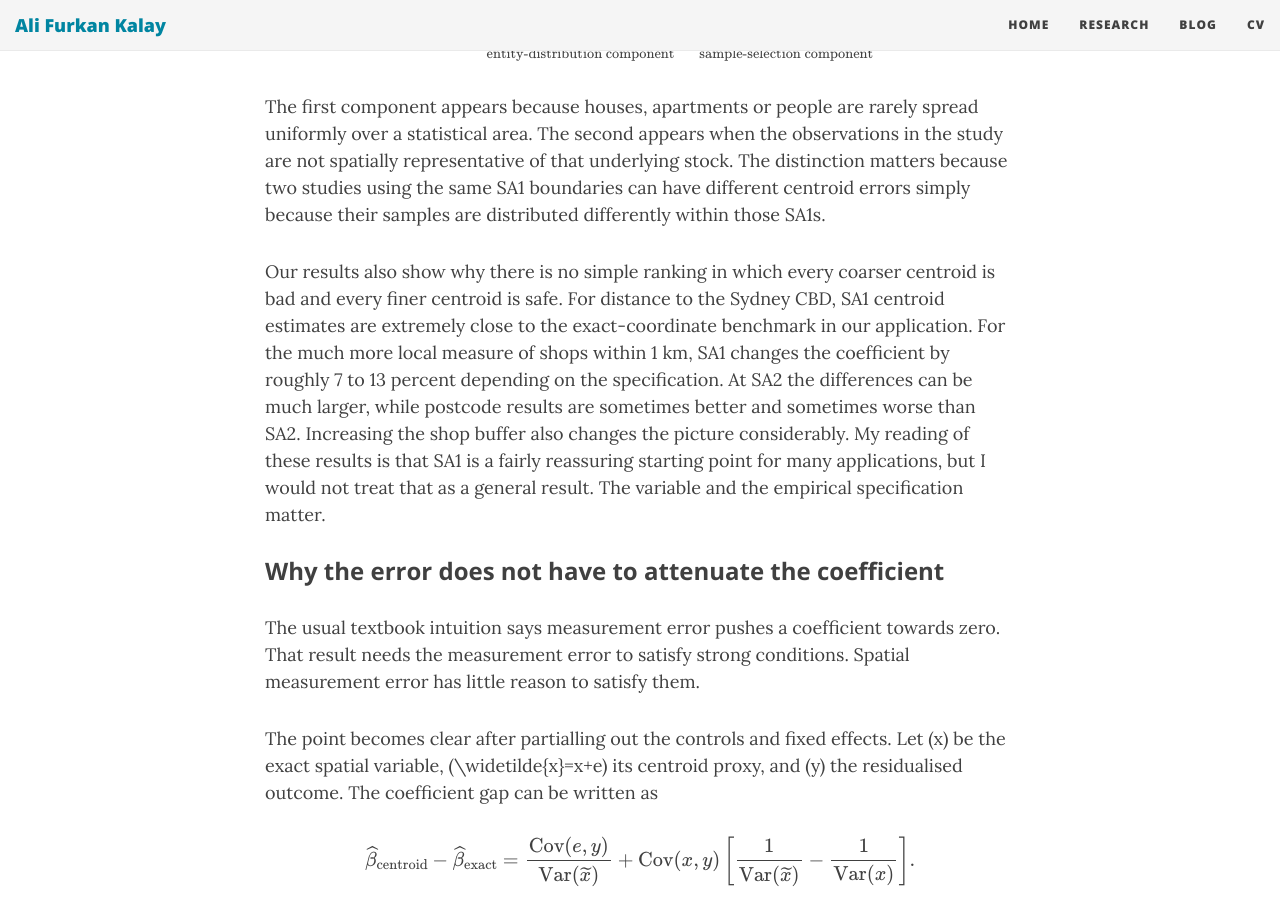
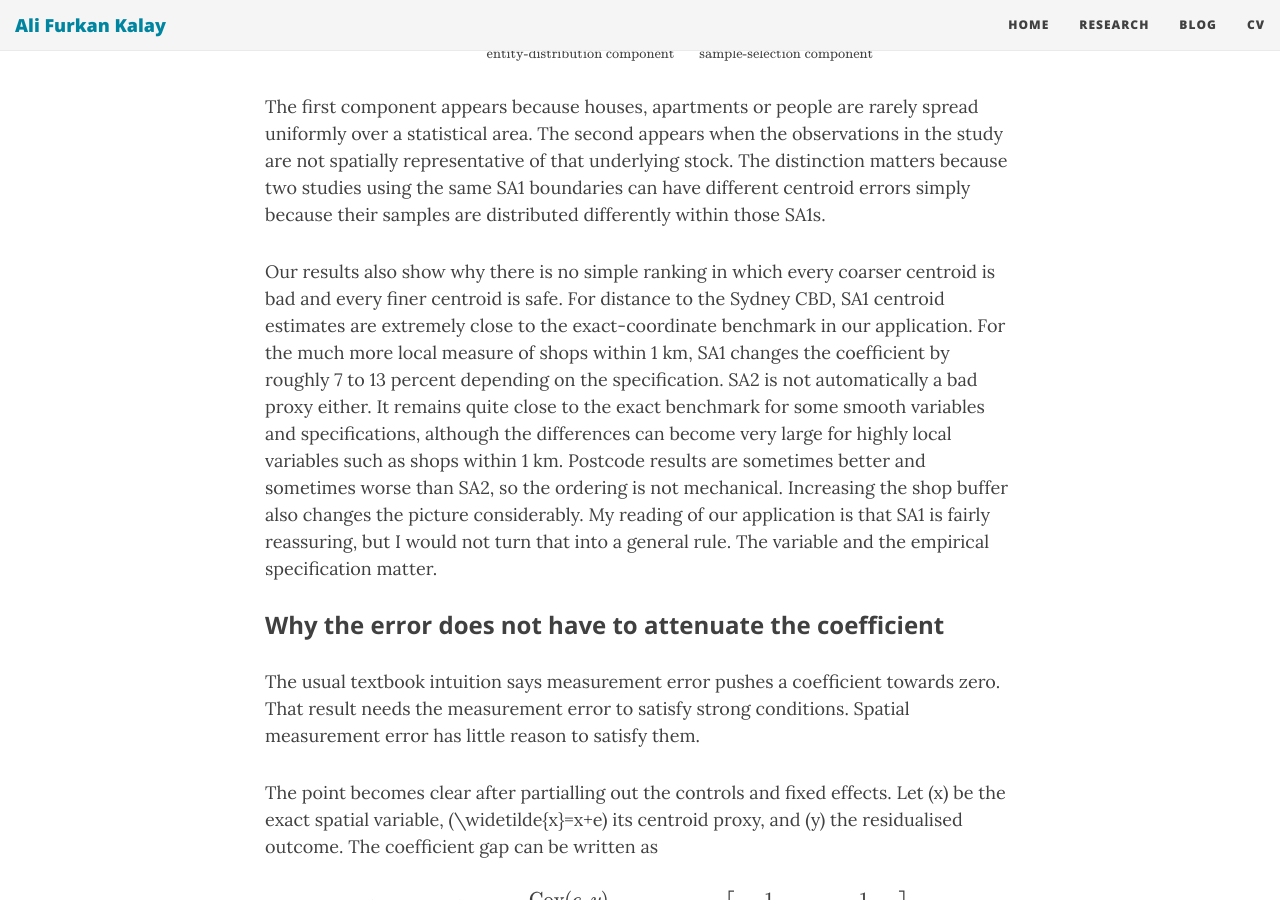
Before and after one commit to alfurka/alfurka.github.io, a Jekyll site: the page built from _posts/2026-09-22-lost-in-aggregation-geographic-centroids.md, in a window 1280 px wide and 900 px high, scrolled down 1108 px. Built offline with Jekyll 4.4.1, drawn with Linux system fonts in a browser that asks for light colours; nearby versions of some CDN libraries; formulas are drawn with MathJax 3.

Commit message:
Refine application-specific centroid guidance

```diff
--- a/_posts/2026-09-22-lost-in-aggregation-geographic-centroids.md
+++ b/_posts/2026-09-22-lost-in-aggregation-geographic-centroids.md
@@ -26,7 +26,7 @@ $$
 
 The first component appears because houses, apartments or people are rarely spread uniformly over a statistical area. The second appears when the observations in the study are not spatially representative of that underlying stock. The distinction matters because two studies using the same SA1 boundaries can have different centroid errors simply because their samples are distributed differently within those SA1s.
 
-Our results also show why there is no simple ranking in which every coarser centroid is bad and every finer centroid is safe. For distance to the Sydney CBD, SA1 centroid estimates are extremely close to the exact-coordinate benchmark in our application. For the much more local measure of shops within 1 km, SA1 changes the coefficient by roughly 7 to 13 percent depending on the specification. At SA2 the differences can be much larger, while postcode results are sometimes better and sometimes worse than SA2. Increasing the shop buffer also changes the picture considerably. My reading of these results is that SA1 is a fairly reassuring starting point for many applications, but I would not treat that as a general result. The variable and the empirical specification matter.
+Our results also show why there is no simple ranking in which every coarser centroid is bad and every finer centroid is safe. For distance to the Sydney CBD, SA1 centroid estimates are extremely close to the exact-coordinate benchmark in our application. For the much more local measure of shops within 1 km, SA1 changes the coefficient by roughly 7 to 13 percent depending on the specification. SA2 is not automatically a bad proxy either. It remains quite close to the exact benchmark for some smooth variables and specifications, although the differences can become very large for highly local variables such as shops within 1 km. Postcode results are sometimes better and sometimes worse than SA2, so the ordering is not mechanical. Increasing the shop buffer also changes the picture considerably. My reading of our application is that SA1 is fairly reassuring, but I would not turn that into a general rule. The variable and the empirical specification matter.
 
 ### Why the error does not have to attenuate the coefficient
 
```
